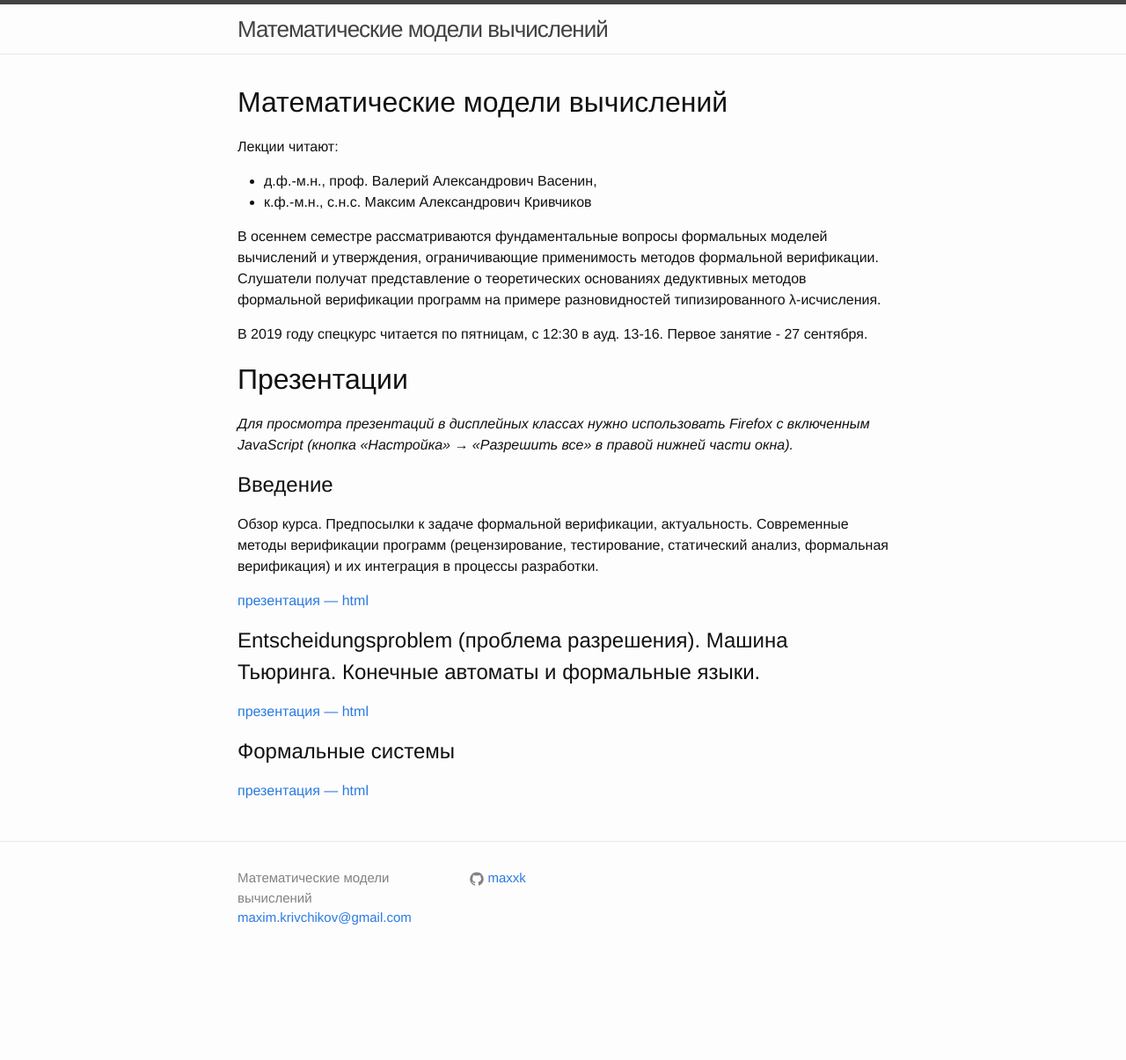
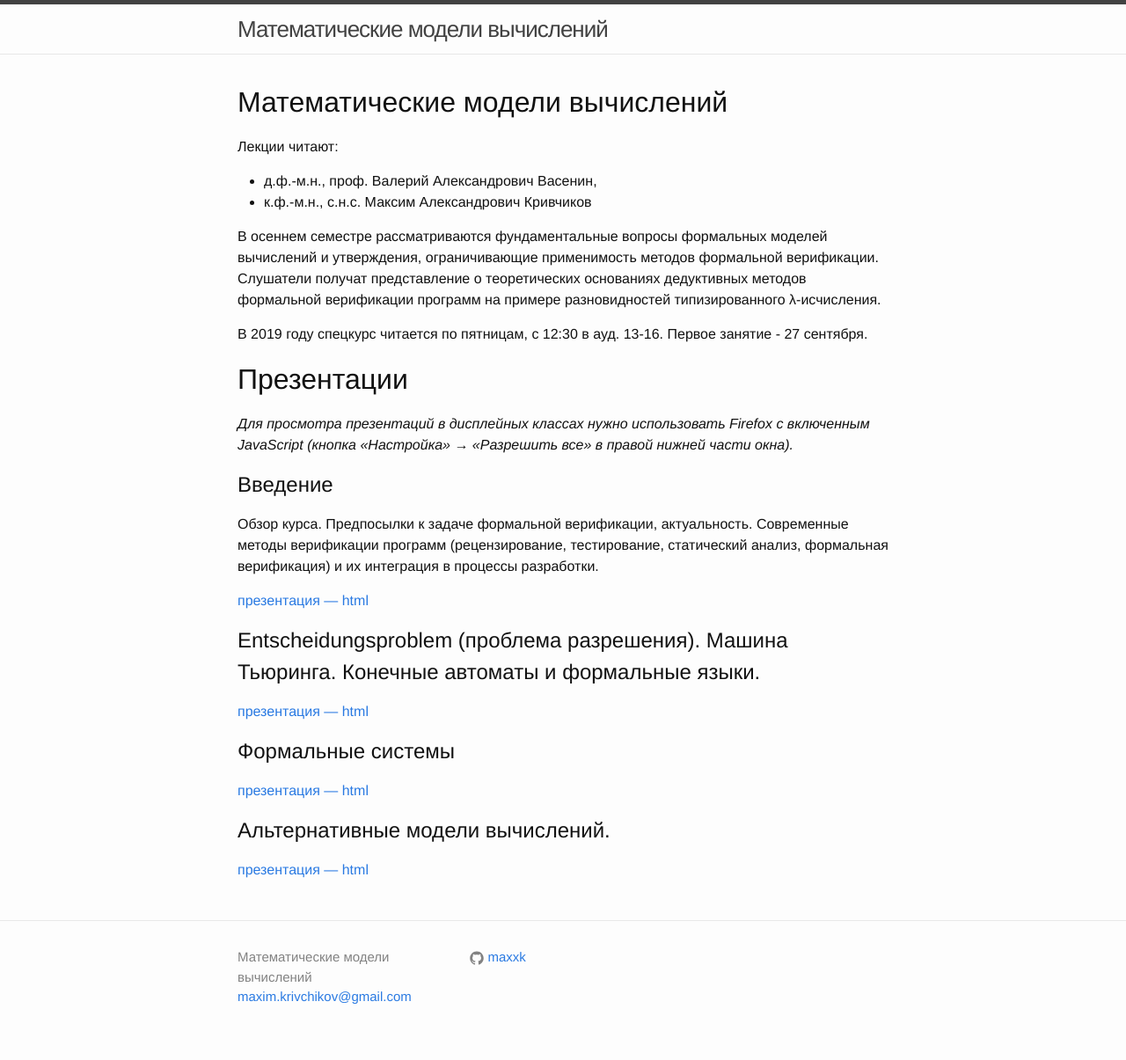
Before and after one commit to maxxk/formal-models, a Jekyll site: the page built from index.md, in a window 1280 px wide. Shown: the whole page at 88% size. Built offline with Jekyll 4.4.1, drawn with Linux system fonts in a browser that asks for light colours; our own code applies the rules of GitHub Pages for plain Markdown files; before the commit the page ends 1115 px from its top, so only the background shows below that; some of the changed lines change nothing that is shown.

Commit message:
04 - Alternate models

```diff
--- a/index.md
+++ b/index.md
@@ -44,16 +44,16 @@ layout: default
 
 [презентация — html](presentations/03-Logics.html)
 
+
+## Альтернативные модели вычислений.
+
+[презентация — html](presentations/05-Alternate-models.html)
+
 <!--
 
 ## Введение в верификацию с использованием методов Model Checking
 
 [презентация — html](presentations/04-Model-Checking.html)
-
-## Альтернативные модели вычислений.
-
-[презентация — html](presentations/05-Alternate-models.html)
-
 
 ## Нормальные алгорифмы Маркова. Нетипизированное λ-исчисление. λ-исчисление с простыми типами.
 
@@ -72,10 +72,6 @@ layout: default
 
 [презентация — html](presentations/08-Coq.html)
 
-## Альтернативные модели вычислений.
-
-[презентация — html](presentations/09-Alternate-models.html)
-
 ## Гомотопическая теория типов.
 
 [презентация — html](presentations/10-Homotopy-type-theory.html)
```
